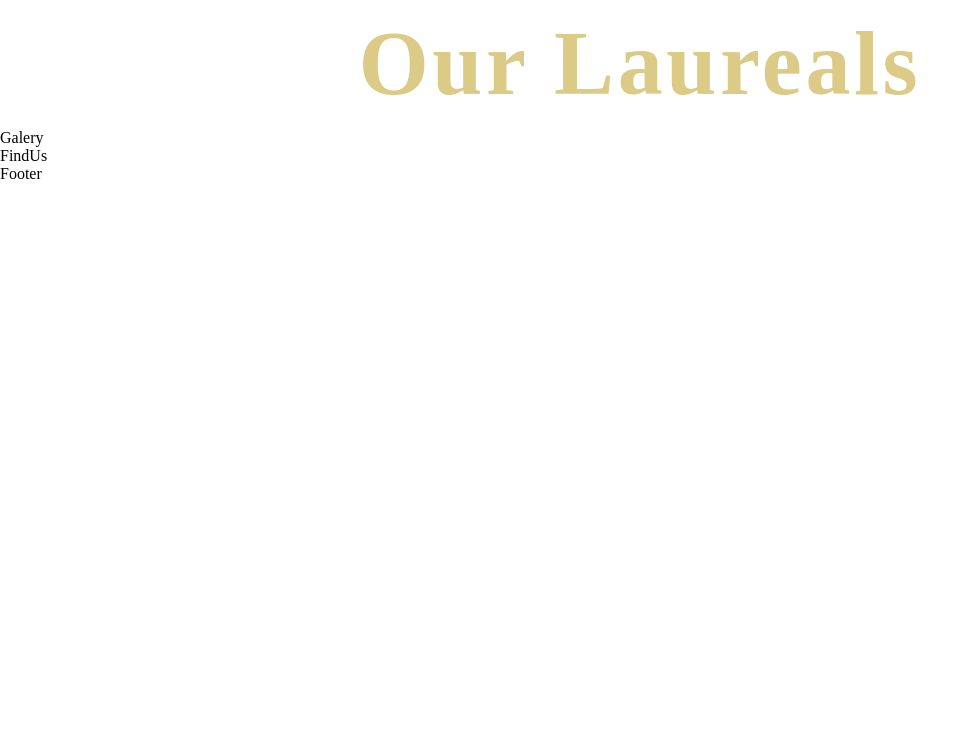
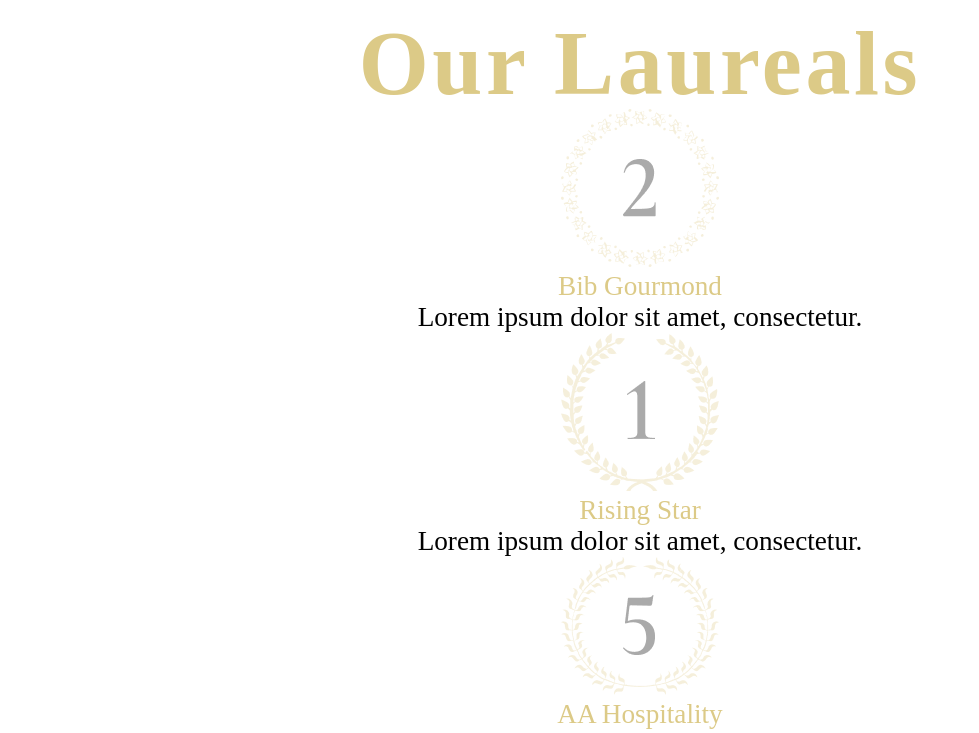
Before and after one commit to valensixx/resturant-app-react, a React (Create React App) app: page / in a window 1280 px wide. Shown: the part 5309-6042 px from the top of the page, without its empty margins (0-979 px from the left). Before the commit the page ends 5492 px from the top, so only its background shows below. Built offline with nearby package versions, Linux system fonts and the light colour scheme; a web font is replaced by a local one.

Commit message:
AwardCard local component done

```diff
--- a/src/containers/Laurels/Laurels.jsx
+++ b/src/containers/Laurels/Laurels.jsx
@@ -3,11 +3,19 @@
 import { images, data } from '../../data';
 import { SubHeading } from "../../components";
 
-const AwardCard =()=>(  //this will be a local component
-    <div>
-
+const AwardCard =({award:{imgUrl,title,subtitle}})=>(  //this will be a local component
+    <div className="app-laurels-awards-card">
+        <img src={imgUrl} alt="award" />
+        <div className="app-laurels-awards-card-content">
+            <p className="p-cormorant" style={{color:'#DCCA87'}}>
+                {title}
+            </p>
+            <p className="p-cormorant">
+                {subtitle}
+            </p>
+        </div>
     </div>
-)
+);
 
 export default function Laurels(){
     return(
```
